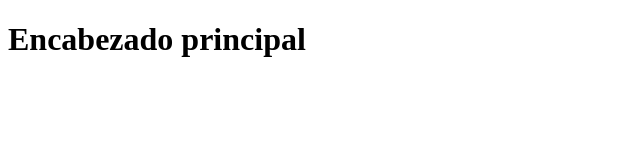
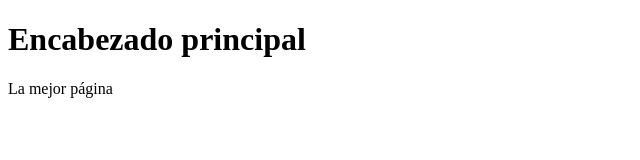
Before and after one commit to jhojanEducation/afv, a plain HTML site: page index.html in a window 1280 px wide. Shown: the whole page, without its empty margins (0-640 px from the left). Drawn offline with Linux system fonts and the light colour scheme.

Commit message:
arreglo al header

```diff
--- a/index.html
+++ b/index.html
@@ -9,6 +9,7 @@
 <body>
     <header>
         <h1>Encabezado principal</h1>
+        <p>La mejor página</p>
     </header>
 </body>
 </html>
```
